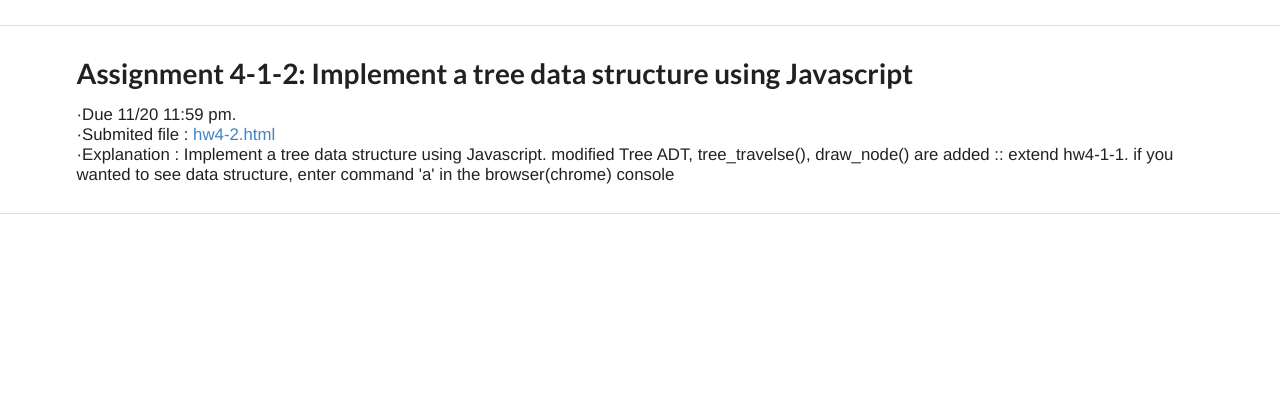
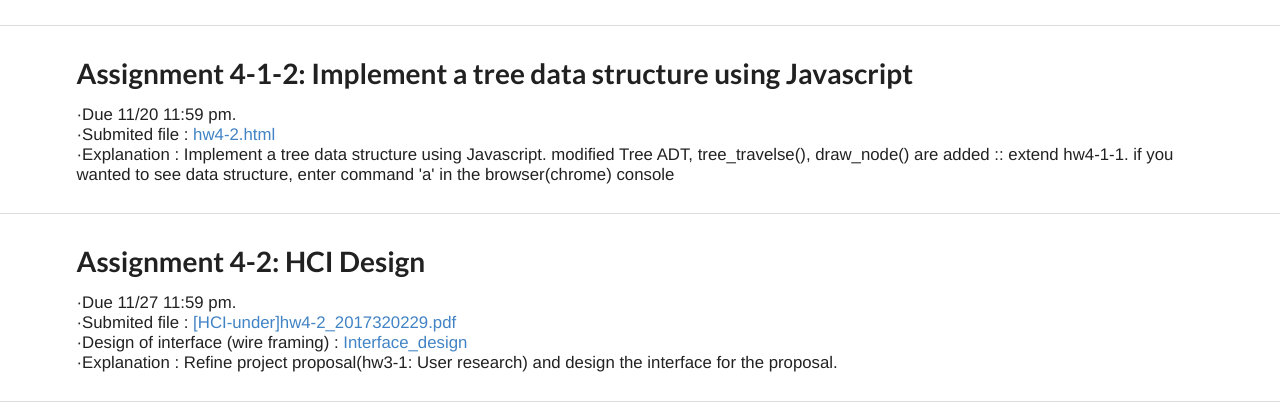
Before and after one commit to liamgak/pleaseLask, a Flask app: page /hci in a window 1280 px wide. Shown: the part 1017-1420 px from the top of the page. Before the commit the page ends 1231 px from the top, so only its background shows below. Run offline with Flask 2, Linux system fonts and the light colour scheme; some libraries are stand-ins or nearby versions.

Commit message:
Update HCI.html

```diff
--- a/FlaskWebProject1/templates/HCI.html
+++ b/FlaskWebProject1/templates/HCI.html
@@ -76,5 +76,12 @@
       ·Explanation : Implement a tree data structure using Javascript. modified Tree ADT, tree_travelse(), draw_node() are added :: extend hw4-1-1. if you wanted to see data structure, enter command 'a' in the browser(chrome) console
 	</div>
 <div class="ui section divider"></div>
-
+<div class="ui main container" style="font-size:1.2em;">
+      <h1>Assignment 4-2: HCI Design</h1>
+      ·Due 11/27 11:59 pm.<br>
+      ·Submited file : <a href="https://drive.google.com/file/d/1XI5MucXbKY1xAKq8cy8eBj-bvwEamQ68/view?usp=sharing">[HCI-under]hw4-2_2017320229.pdf</a><br>
+      ·Design of interface (wire framing) : <a href="https://drive.google.com/file/d/1Un-cypKGp1ipn_zwLVEkw7Rj9xH-N-eC/view?usp=sharing">Interface_design </a><br>
+      ·Explanation : Refine project proposal(hw3-1: User research) and design the interface for the proposal.<br>
+	</div>
+<div class="ui section divider"></div>
 	</body>
```
